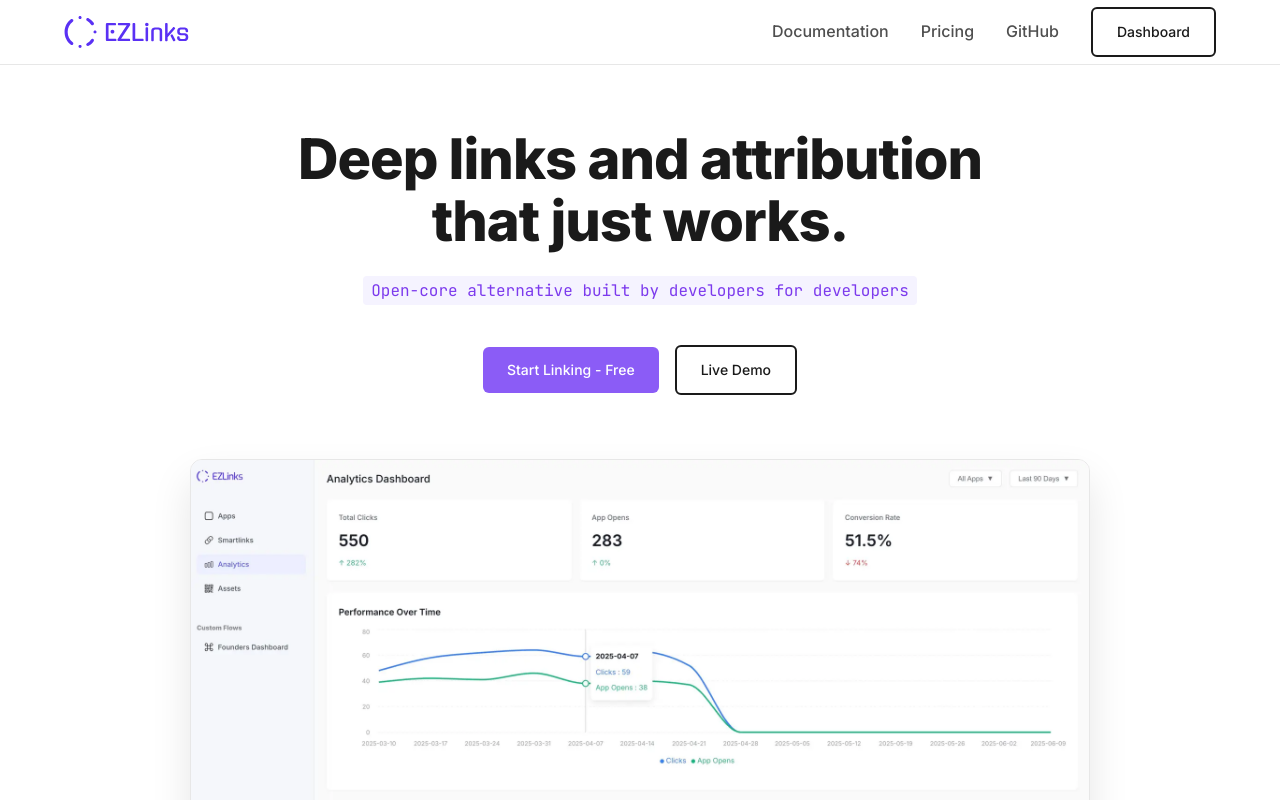
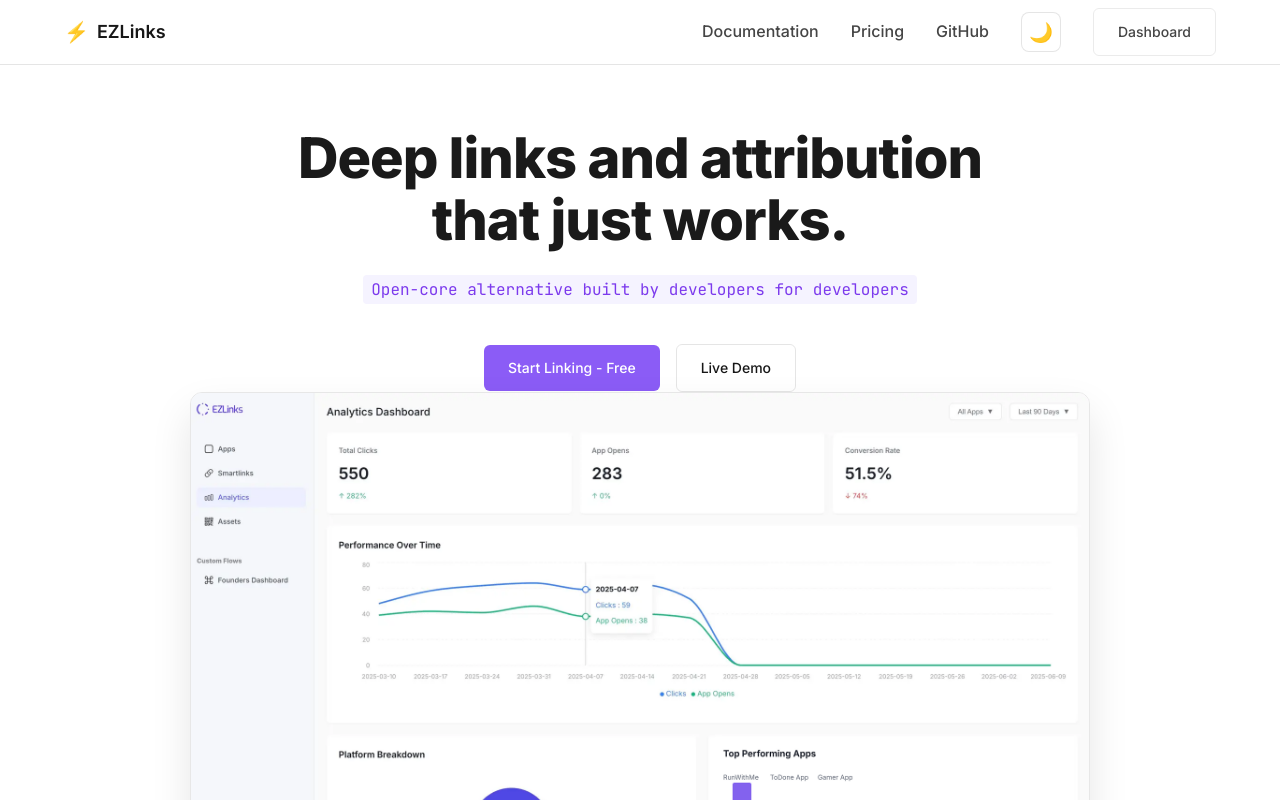
Before and after one commit to GetEZLinks/ezlinks-marketing, a Next.js app: page / in a window 1280 px wide. Shown: the top 800 px of the page. Built offline with nearby package versions, Linux system fonts and the light colour scheme.

Commit message:
feat: Dark mode toggle Added initial config/files to support dark mode using a toggle.

```diff
--- a/src/app/globals.css
+++ b/src/app/globals.css
@@ -1,33 +1,20 @@
-:root {
-  --background: #ffffff;
-  --foreground: #171717;
-}
-
-@media (prefers-color-scheme: dark) {
-  :root {
-    --background: #0a0a0a;
-    --foreground: #ededed;
-  }
+* {
+  box-sizing: border-box;
+  padding: 0;
+  margin: 0;
 }
 
 html,
 body {
   max-width: 100vw;
   overflow-x: hidden;
-}
-
-body {
+  font-family: var(--font-inter);
   color: var(--foreground);
   background: var(--background);
-  font-family: Arial, Helvetica, sans-serif;
+  line-height: 1.6;
   -webkit-font-smoothing: antialiased;
   -moz-osx-font-smoothing: grayscale;
-}
-
-* {
-  box-sizing: border-box;
-  padding: 0;
-  margin: 0;
+  transition: background-color 0.3s ease, color 0.3s ease;
 }
 
 a {
@@ -35,6 +22,62 @@ a {
   text-decoration: none;
 }
 
+button {
+  font-family: inherit;
+  cursor: pointer;
+}
+
+code {
+  font-family: var(--font-jetbrains);
+}
+
+/* // Global utilities */
+.container {
+  max-width: 1200px;
+  margin: 0 auto;
+  padding: 0 1.5rem;
+
+  @media (max-width: 768px) {
+    padding: 0 1rem;
+  }
+}
+
+.btn {
+  display: inline-flex;
+  align-items: center;
+  justify-content: center;
+  padding: 0.75rem 1.5rem;
+  border-radius: 6px;
+  font-weight: 500;
+  font-size: 0.875rem;
+  transition: all 0.2s ease;
+  border: none;
+  text-decoration: none;
+  cursor: pointer;
+
+  &.primary {
+    background: var(--purple-500);
+    color: white;
+
+    &:hover {
+      background: var(--purple-600);
+      transform: translateY(-1px);
+    }
+  }
+
+  &.secondary {
+    background: transparent;
+    color: var(--foreground);
+    border: 1px solid var(--border-color);
+
+    &:hover {
+      border-color: var(--purple-300);
+      background: var(--secondary-bg);
+    }
+  }
+}
+
+
 @media (prefers-color-scheme: dark) {
   html {
     color-scheme: dark;
--- a/src/app/layout.tsx
+++ b/src/app/layout.tsx
@@ -1,4 +1,5 @@
 import type { Metadata } from "next";
+import { ThemeProvider } from '@/hooks/useTheme';
 import { Inter, JetBrains_Mono } from "next/font/google";
 import "../styles/globals.scss";
 
@@ -27,7 +28,9 @@ export default function RootLayout({
   return (
     <html lang="en">
       <body className={`${inter.variable} ${jetBrainsMono.variable}`}>
-        {children}
+        <ThemeProvider>
+          {children}
+        </ThemeProvider>
       </body>
     </html>
   );
--- a/src/components/Header/Header.module.scss
+++ b/src/components/Header/Header.module.scss
@@ -1,12 +1,28 @@
 // src/components/Header/Header.module.scss
 
 .header {
-  background: var(--bg-primary);
-  border-bottom: 1px solid var(--woodsmoke-100);
-  position: sticky;
+  background: rgba(255, 255, 255, 0.9);
+  border-bottom: 1px solid var(--border-color);
+  position: fixed;
   top: 0;
+  left: 0;
+  right: 0;
   z-index: 100;
-  backdrop-filter: blur(8px);
+  backdrop-filter: saturate(180%) blur(20px);
+  -webkit-backdrop-filter: saturate(180%) blur(20px);
+  transition: all 0.3s ease;
+}
+
+@supports ((-webkit-backdrop-filter: blur(10px)) or (backdrop-filter: blur(10px))) {
+  .element {
+    /* Modern browsers */
+    background-color: rgba(255, 255, 255, 0.5);
+    -webkit-backdrop-filter: blur(10px);
+    backdrop-filter: blur(10px);
+  }
+}
+[data-theme="dark"] .header {
+  background: rgba(12, 12, 12, 0.85);
 }
 
 .nav {
@@ -22,7 +38,7 @@
   gap: 0.5rem;
   font-weight: 600;
   font-size: 1.125rem;
-  color: var(--woodsmoke-950);
+  color: var(--foreground);
 }
 
 .logoIcon {
@@ -35,12 +51,13 @@
   gap: 2rem;
 
   a {
-    color: var(--woodsmoke-700);
+    color: var(--foreground);
     font-weight: 500;
     transition: color 0.2s ease;
+    opacity: 0.8;
 
     &:hover {
-      color: var(--woodsmoke-950);
+      opacity: 1;
     }
   }
 
--- a/src/components/Header/Header.tsx
+++ b/src/components/Header/Header.tsx
@@ -1,8 +1,8 @@
-// src/components/Header/Header.tsx
+// src/components/Header/Header.tsx (Updated)
 'use client';
 import { motion } from 'framer-motion';
+import ThemeToggle from '@/components/ThemeToggle/ThemeToggle';
 import styles from './Header.module.scss';
-import Image from 'next/image';
 
 export default function Header() {
   return (
@@ -15,18 +15,15 @@ export default function Header() {
       <div className="container">
         <nav className={styles.nav}>
           <div className={styles.logo}>
-            <Image
-              src="/ezlinks-logo.svg"
-              alt='EZLinks logo'
-              height={32}
-              width={125}
-            />
+            <span className={styles.logoIcon}>⚡</span>
+            EZLinks
           </div>
 
           <div className={styles.navLinks}>
             <a href="#docs">Documentation</a>
             <a href="#pricing">Pricing</a>
             <a href="#github">GitHub</a>
+            <ThemeToggle />
             <a href="#dashboard" className="btn secondary">Dashboard</a>
           </div>
         </nav>
--- a/src/components/Hero/Hero.module.scss
+++ b/src/components/Hero/Hero.module.scss
@@ -2,21 +2,23 @@
 
 
 .hero {
-  background: var(--bg-primary);
+  background: var(--background);
   padding: 4rem 0;
   min-height: 90vh;
   display: flex;
   align-items: center;
+  padding-top: 8rem;
 
   @media (max-width: 768px) {
     padding: 2rem 0;
     min-height: 80vh;
+    padding-top: 4rem;
   }
 }
 
 .heroContent {
   text-align: center;
-  margin-bottom: 4rem;
+  // margin-bottom: 4rem;
 }
 
 .title {
--- /dev/null
+++ b/src/components/ThemeToggle/ThemeToggle.module.scss
@@ -0,0 +1,20 @@
+// src/components/ThemeToggle/ThemeToggle.module.scss
+.themeToggle {
+  display: flex;
+  align-items: center;
+  justify-content: center;
+  width: 40px;
+  height: 40px;
+  border-radius: 8px;
+  border: 1px solid var(--border-color);
+  background: var(--background);
+  color: var(--foreground);
+  font-size: 1.2rem;
+  transition: all 0.2s ease;
+  cursor: pointer;
+
+  &:hover {
+    background: var(--secondary-bg);
+    transform: scale(1.05);
+  }
+}
--- /dev/null
+++ b/src/components/ThemeToggle/ThemeToggle.tsx
@@ -0,0 +1,18 @@
+// src/components/ThemeToggle/ThemeToggle.tsx
+'use client';
+import { useTheme } from '@/hooks/useTheme';
+import styles from './ThemeToggle.module.scss';
+
+export default function ThemeToggle() {
+  const { theme, setTheme, resolvedTheme } = useTheme();
+
+  return (
+    <button
+      className={styles.themeToggle}
+      onClick={() => setTheme(resolvedTheme === 'dark' ? 'light' : 'dark')}
+      aria-label="Toggle theme"
+    >
+      {resolvedTheme === 'dark' ? '☀️' : '🌙'}
+    </button>
+  );
+}
--- /dev/null
+++ b/src/hooks/useTheme.tsx
@@ -0,0 +1,56 @@
+// src/hooks/useTheme.ts
+'use client';
+import { createContext, useContext, useEffect, useState } from 'react';
+
+type Theme = 'light' | 'dark' | 'system';
+
+interface ThemeContextType {
+  theme: Theme;
+  setTheme: (theme: Theme) => void;
+  resolvedTheme: 'light' | 'dark';
+}
+
+// Create context first
+const ThemeContext = createContext<ThemeContextType | undefined>(undefined);
+
+// Hook to use the context
+export function useTheme() {
+  const context = useContext(ThemeContext);
+  if (!context) {
+    throw new Error('useTheme must be used within ThemeProvider');
+  }
+  return context;
+}
+
+// Then the provider
+export function ThemeProvider({ children }: { children: React.ReactNode }) {
+  const [theme, setTheme] = useState<Theme>('system');
+  const [resolvedTheme, setResolvedTheme] = useState<'light' | 'dark'>('light');
+
+  useEffect(() => {
+    // Get saved theme or default to system
+    const savedTheme = localStorage.getItem('theme') as Theme || 'system';
+    setTheme(savedTheme);
+  }, []);
+
+  useEffect(() => {
+    const root = window.document.documentElement;
+
+    if (theme === 'system') {
+      const systemTheme = window.matchMedia('(prefers-color-scheme: dark)').matches ? 'dark' : 'light';
+      setResolvedTheme(systemTheme);
+      root.removeAttribute('data-theme');
+    } else {
+      setResolvedTheme(theme);
+      root.setAttribute('data-theme', theme);
+    }
+
+    localStorage.setItem('theme', theme);
+  }, [theme]);
+
+  return (
+    <ThemeContext.Provider value={{ theme, setTheme, resolvedTheme }}>
+      {children}
+    </ThemeContext.Provider>
+  );
+}
--- a/src/styles/globals.scss
+++ b/src/styles/globals.scss
@@ -1,6 +1,4 @@
 // src/styles/globals.scss
-// @import url('https://fonts.googleapis.com/css2?family=Inter:wght@300;400;500;600;700;800&display=swap');
-// @import url('https://fonts.googleapis.com/css2?family=JetBrains+Mono:wght@500;600;700&display=swap');
 @import './variables.scss';
 
 * {
@@ -14,11 +12,12 @@ body {
   max-width: 100vw;
   overflow-x: hidden;
   font-family: var(--font-inter);
-  background: var(--bg-primary);
-  color: var(--woodsmoke-900);
+  color: var(--foreground);
+  background: var(--background);
   line-height: 1.6;
   -webkit-font-smoothing: antialiased;
   -moz-osx-font-smoothing: grayscale;
+  transition: background-color 0.3s ease, color 0.3s ease;
 }
 
 a {
@@ -46,16 +45,6 @@ code {
   }
 }
 
-  h1,
-  h2 {
-    letter-spacing: -1.25px;
-    font-weight: 800 !important;
-  }
-
-  h3 {
-    letter-spacing: -0.5px;
-  }
-
 .btn {
   display: inline-flex;
   align-items: center;
@@ -81,12 +70,19 @@ code {
 
   &.secondary {
     background: transparent;
-    color: var(--woodsmoke-950);
-    border: 2px solid var(--woodsmoke-950);
+    color: var(--foreground);
+    border: 1px solid var(--border-color);
 
     &:hover {
-      border-color: var(--woodsmoke-300);
-      background: var(--woodsmoke-50);
+      border-color: var(--purple-300);
+      background: var(--secondary-bg);
     }
   }
 }
+
+// Dark mode styles
+@media (prefers-color-scheme: dark) {
+  html {
+    color-scheme: dark;
+  }
+}
--- a/src/styles/variables.scss
+++ b/src/styles/variables.scss
@@ -1,5 +1,11 @@
 // src/styles/variables.scss
 :root {
+  // Light mode
+  --background: #ffffff;
+  --foreground: #171717;
+  --secondary-bg: #f6f6f8;
+  --border-color: rgba(0, 0, 0, 0.1);
+
   // Woodsmoke (Primary Grays)
   --woodsmoke-50: #f6f6f6;
   --woodsmoke-100: #e7e7e7;
@@ -25,12 +31,31 @@
   --purple-800: #5b21b6;
   --purple-900: #4c1d95;
 
-  // Backgrounds
-  --bg-primary: #ffffff;
-  --bg-secondary: #f6f7f8;
-
   // Typography
   // --font-inter: 'Inter', -apple-system, BlinkMacSystemFont, 'Segoe UI', sans-serif;
   // --font-jetbrains: 'JetBrains Mono', 'SF Mono', 'Monaco', 'Consolas', monospace;
-  --font-geist: 'Geist', var(--font-inter);
 }
+
+// Dark mode
+[data-theme="dark"] {
+  --background: #0a0a0a;
+  --foreground: #efefef;
+  --secondary-bg: #1a1a1a;
+  --border-color: rgba(26, 26, 26, 0.25);
+}
+// // Dark mode
+// [data-theme="light"] {
+//   --background: #ffffff;
+//   --foreground: #efefef;
+//   --secondary-bg: #1a1a1a;
+//   --border-color: rgba(26, 26, 26, 0.25);
+// }
+
+// @media (prefers-color-scheme: dark) {
+//   :root {
+//     --background: #0a0a0a;
+//     --foreground: #efefef;
+//     --secondary-bg: #1a1a1a;
+//     --border-color: rgba(26, 26, 26, 0.25);
+//   }
+// }
```
